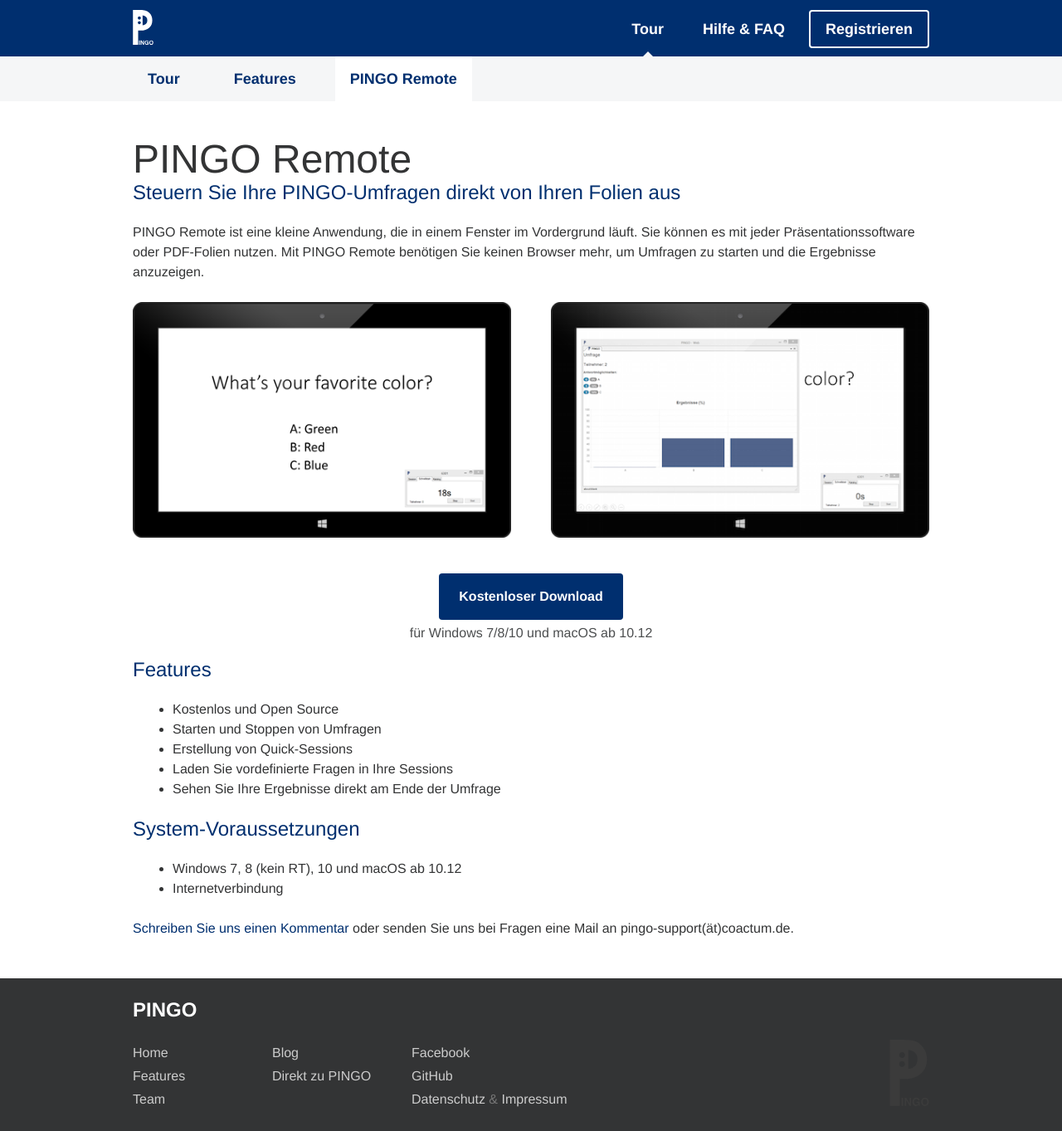
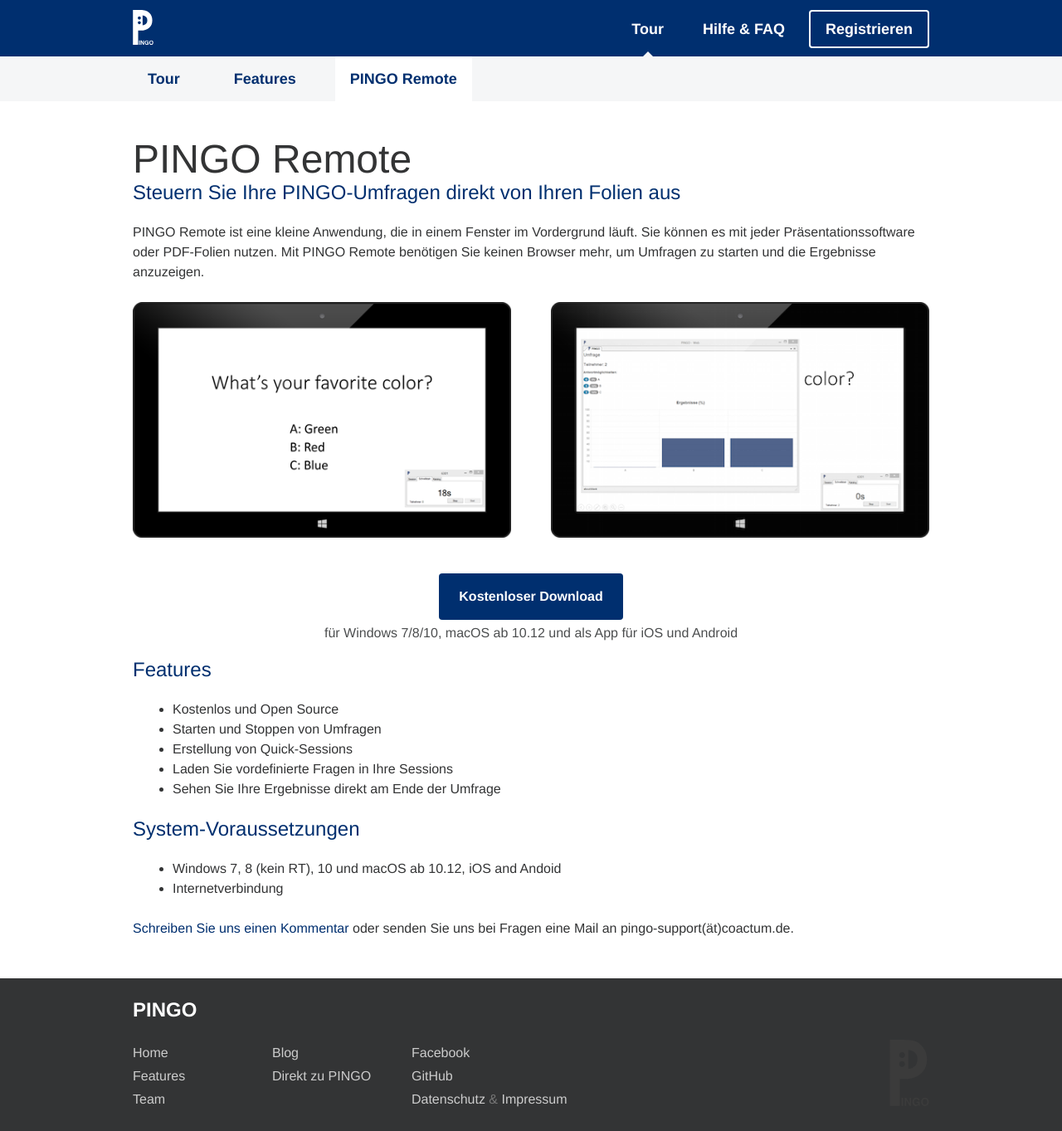
Before and after one commit to PingoUPB/pingoupb.github.io, a Jekyll site: the page built from de/powerpoint-remote/index.html, in a window 1280 px wide and 1363 px high. Shown: the whole window at 83% size. Built offline with Jekyll 4.4.1, drawn with Linux system fonts in a browser that asks for light colours.

Commit message:
Update index.html

```diff
--- a/de/powerpoint-remote/index.html
+++ b/de/powerpoint-remote/index.html
@@ -27,7 +27,7 @@
     <p><a class="button button--primary" href="https://blog.coactum.de/downloads/" title="Download PINGO Remote">Kostenloser
         Download</a>
     <p>
-    <p class="muted">f&uuml;r Windows 7/8/10 und macOS ab 10.12</p>
+    <p class="muted">f&uuml;r Windows 7/8/10, macOS ab 10.12 und als App für iOS und Android</p>
 </div>
 
 <h2>Features</h2>
@@ -41,7 +41,7 @@
 
 <h2>System-Voraussetzungen</h2>
 <ul>
-    <li>Windows 7, 8 (kein RT), 10 und macOS ab 10.12</li>
+    <li>Windows 7, 8 (kein RT), 10 und macOS ab 10.12, iOS and Andoid</li>
     <li>Internetverbindung</li>
 </ul>
 
```
